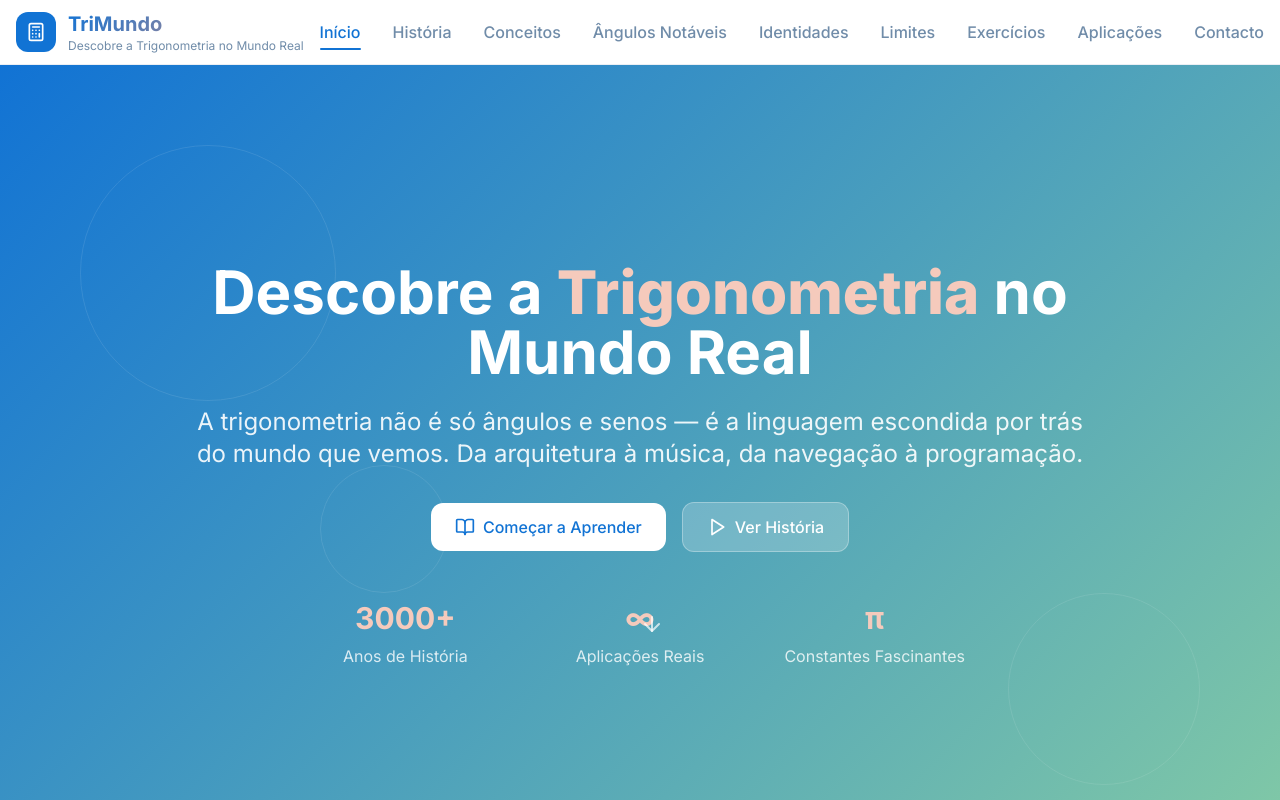
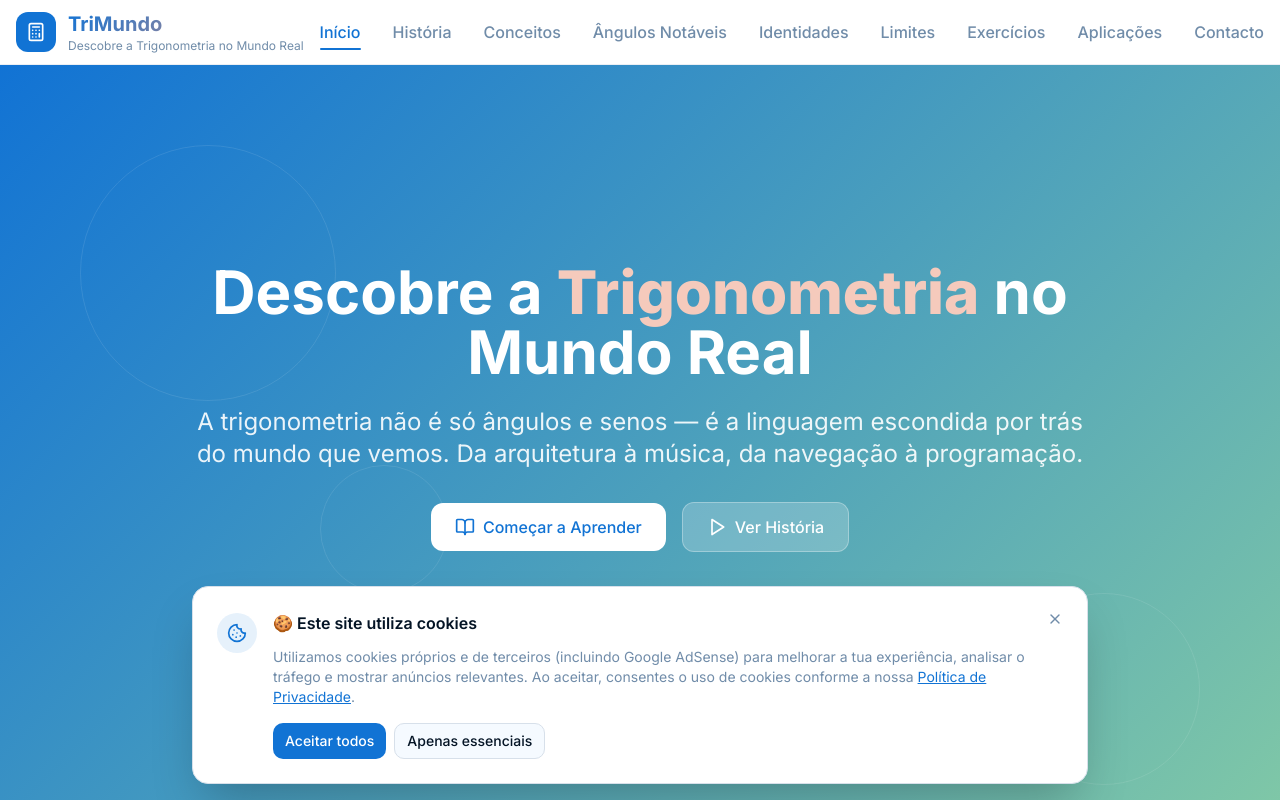
Before and after one commit to MariaTeresaNevesAntunes/www-trimundo-pt, a React (Vite) app: page / in a window 1280 px wide. Shown: the top 800 px of the page. Built offline with nearby package versions, Linux system fonts and the light colour scheme.

Commit message:
Add cookie consent banner

```diff
--- a/src/App.tsx
+++ b/src/App.tsx
@@ -48,6 +48,7 @@ const App = () => (
           <Route path="*" element={<NotFound />} />
         </Routes>
         <Footer />
+        <CookieConsent />
       </BrowserRouter>
     </TooltipProvider>
     </HelmetProvider>
--- /dev/null
+++ b/src/components/CookieConsent.tsx
@@ -0,0 +1,83 @@
+import { useState, useEffect } from 'react';
+import { Link } from 'react-router-dom';
+import { Cookie, X } from 'lucide-react';
+import { Button } from '@/components/ui/button';
+
+const COOKIE_CONSENT_KEY = 'trimundo_cookie_consent';
+
+type ConsentValue = 'accepted' | 'rejected';
+
+const CookieConsent = () => {
+  const [visible, setVisible] = useState(false);
+
+  useEffect(() => {
+    const consent = localStorage.getItem(COOKIE_CONSENT_KEY);
+    if (!consent) {
+      const timer = setTimeout(() => setVisible(true), 1500);
+      return () => clearTimeout(timer);
+    }
+  }, []);
+
+  const handleConsent = (value: ConsentValue) => {
+    localStorage.setItem(COOKIE_CONSENT_KEY, value);
+    setVisible(false);
+
+    if (value === 'rejected') {
+      // Disable AdSense personalization
+      window.adsbygoogle = window.adsbygoogle || [];
+      window.adsbygoogle.requestNonPersonalizedAds = 1;
+    }
+  };
+
+  if (!visible) return null;
+
+  return (
+    <div className="fixed bottom-0 left-0 right-0 z-50 p-4 animate-in slide-in-from-bottom duration-500">
+      <div className="max-w-4xl mx-auto bg-card border border-border rounded-2xl shadow-2xl p-5 md:p-6">
+        <div className="flex items-start gap-4">
+          <div className="hidden sm:flex items-center justify-center w-10 h-10 rounded-full bg-primary/10 shrink-0 mt-0.5">
+            <Cookie className="w-5 h-5 text-primary" />
+          </div>
+          <div className="flex-1 space-y-3">
+            <h3 className="font-semibold text-foreground text-sm md:text-base">
+              🍪 Este site utiliza cookies
+            </h3>
+            <p className="text-muted-foreground text-xs md:text-sm leading-relaxed">
+              Utilizamos cookies próprios e de terceiros (incluindo Google AdSense) para melhorar a tua experiência,
+              analisar o tráfego e mostrar anúncios relevantes. Ao aceitar, consentes o uso de cookies conforme a nossa{' '}
+              <Link to="/politica-privacidade" className="text-primary underline hover:text-primary-foreground">
+                Política de Privacidade
+              </Link>.
+            </p>
+            <div className="flex flex-wrap gap-2 pt-1">
+              <Button
+                onClick={() => handleConsent('accepted')}
+                size="sm"
+                className="text-xs md:text-sm"
+              >
+                Aceitar todos
+              </Button>
+              <Button
+                onClick={() => handleConsent('rejected')}
+                variant="outline"
+                size="sm"
+                className="text-xs md:text-sm"
+              >
+                Apenas essenciais
+              </Button>
+            </div>
+          </div>
+          <button
+            onClick={() => handleConsent('rejected')}
+            className="text-muted-foreground hover:text-foreground transition-colors shrink-0"
+            aria-label="Fechar"
+          >
+            <X className="w-4 h-4" />
+          </button>
+        </div>
+      </div>
+    </div>
+  );
+};
+
+export default CookieConsent;
```
